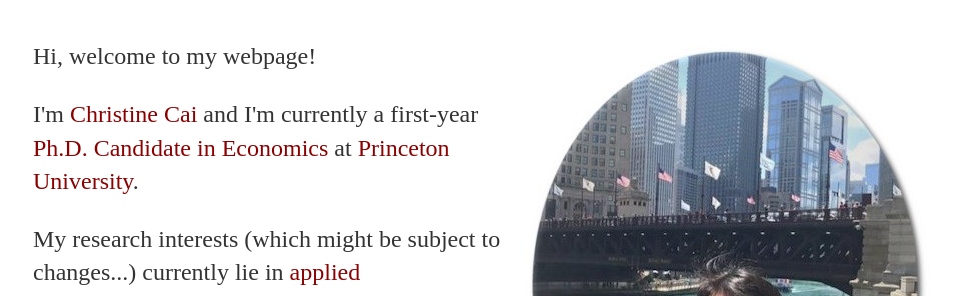
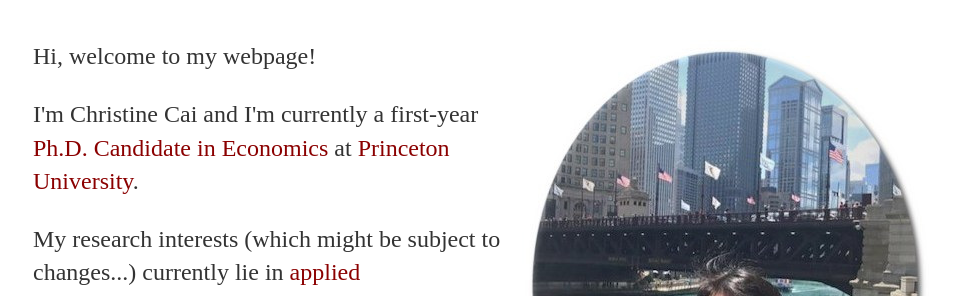
Before and after one commit to christinecai/christinecai.github.io, a Jekyll site: the page built from index.html, in a window 1280 px wide. Shown: the part 157-453 px from the top of the page, without its empty margins (159-1115 px from the left). Built offline with Jekyll 4.4.1, drawn with Linux system fonts in a browser that asks for light colours.

Commit message:
Update index.html

```diff
--- a/index.html
+++ b/index.html
@@ -13,7 +13,7 @@
 
 		<p>Hi, welcome to my webpage!</p>
 
-	<p>I'm <font color="darkred">Christine Cai</font> and I'm currently a first-year <font color="darkred">Ph.D. Candidate in Economics</font> at <font color="darkred">Princeton University</font>.</p>
+	<p>I'm Christine Cai and I'm currently a first-year <font color="darkred">Ph.D. Candidate in Economics</font> at <font color="darkred">Princeton University</font>.</p>
 
 		<p>My research interests (which might be subject to changes...) currently lie in <font color="darkred">applied microeconomics</font> (this field of interest is quite unlikely to change though!)
 			and include <font color="darkred">education/labor, development, and urban economics</font>.
```
